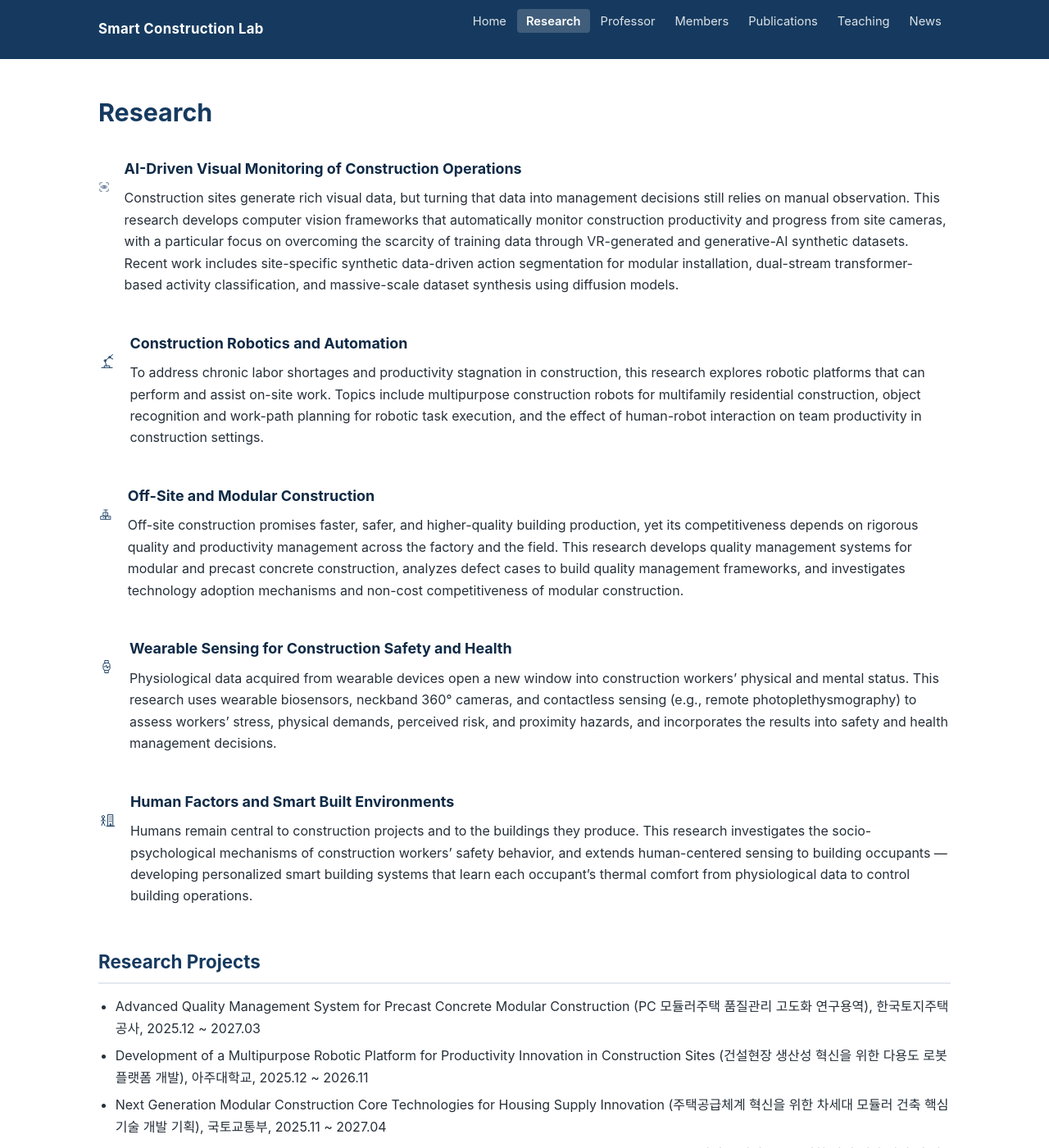
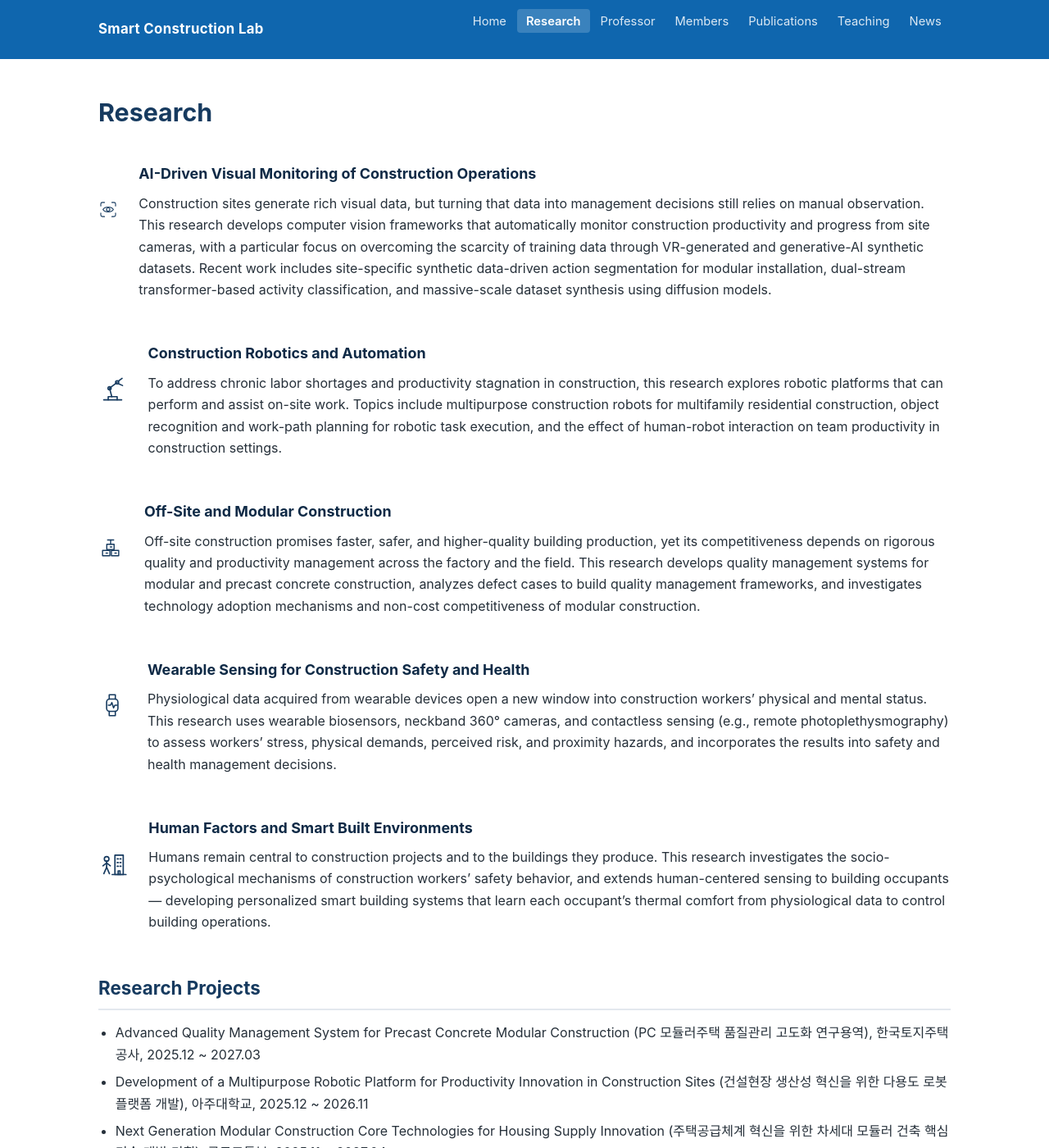
Before and after one commit to Ajou-Smart-Construction-Lab/ajou-smart-construction-lab.github.io, a Jekyll site: the page built from research.md, in a window 1280 px wide and 1400 px high. Shown: the whole window at 82% size. Built offline with Jekyll 4.4.1, drawn with Linux system fonts in a browser that asks for light colours.

Commit message:
Ajou blue header/footer, white-text footer logo without chip, larger research icons
Co-Authored-By: Claude Fable 5 <noreply@anthropic.com>

```diff
--- a/_layouts/default.html
+++ b/_layouts/default.html
@@ -27,7 +27,7 @@
 </main>
 <footer class="site-footer">
   <div class="wrap">
-    <img src="{{ '/assets/img/logo-footer.png' | relative_url }}" alt="Smart Construction Lab" class="footer-logo">
+    <img src="{{ '/assets/img/logo-footer-onnavy.png' | relative_url }}" alt="Ajou University" class="footer-logo">
     <p>711 Sanhakwon, 206, World cup-ro, Yeongtong-gu,<br>Suwon-si, Gyeonggi-do, 16499, Republic of Korea</p>
     <p>+82-31-219-2494 · <a href="mailto:bchoi@ajou.ac.kr">bchoi@ajou.ac.kr</a> · <a href="https://www.ajou.ac.kr/main/index.jsp">Ajou University</a> · <a href="https://www.google.com/maps/place/Ajou+University+Industrial-Academic+Cooperation+Center/@37.2863964,127.0436623,17z/">Map</a></p>
     <p class="copyright">© 2026 Smart Construction Lab | All rights reserved.</p>
--- a/assets/css/style.css
+++ b/assets/css/style.css
@@ -1,4 +1,5 @@
 :root {
+  --brand: #0f66ae;   /* 아주대 로고 남색 — 헤더·푸터 배경 */
   --navy: #163a5f;
   --navy-dark: #0f2a46;
   --accent: #2d6cb5;
@@ -22,7 +23,7 @@ body {
 
 /* header */
 .site-header {
-  background: var(--navy);
+  background: var(--brand);
   position: sticky; top: 0; z-index: 10;
 }
 .site-header nav {
@@ -67,8 +68,8 @@ main img { max-width: 100%; }
 .news-date { flex: 0 0 5.5rem; color: var(--muted); font-size: 0.88rem; white-space: nowrap; padding-top: 0.12rem; }
 
 /* research */
-.research-area { display: flex; gap: 1.1rem; align-items: flex-start; margin: 1.8rem 0; }
-.research-area img { flex: 0 0 64px; width: 64px; height: 64px; object-fit: contain; margin-top: 0.3rem; }
+.research-area { display: flex; gap: 1.6rem; align-items: flex-start; margin: 2.2rem 0; }
+.research-area img { flex: 0 0 110px; width: 110px; height: 110px; object-fit: contain; margin-top: 0.2rem; }
 .research-area h3 { margin-top: 0; }
 .project-list li.done { color: var(--muted); }
 
@@ -99,14 +100,11 @@ main img { max-width: 100%; }
 
 /* footer */
 .site-footer {
-  background: var(--navy-dark); color: rgba(255,255,255,0.8);
+  background: var(--brand); color: rgba(255,255,255,0.92);
   margin-top: 0; padding: 2.2rem 0; font-size: 0.88rem; text-align: center;
 }
-.site-footer a { color: rgba(255,255,255,0.9); }
-.footer-logo {
-  height: 64px; margin-bottom: 1rem;
-  background: #fff; padding: 10px 18px; border-radius: 8px; box-sizing: content-box;
-}
+.site-footer a { color: #fff; }
+.footer-logo { height: 72px; margin-bottom: 1rem; }
 .site-footer .copyright { margin-top: 0.8rem; color: rgba(255,255,255,0.55); }
 .site-footer p { margin-bottom: 0.3rem; }
 
```
Also changed, not shown: assets/img/logo-footer-onnavy.png (added).
